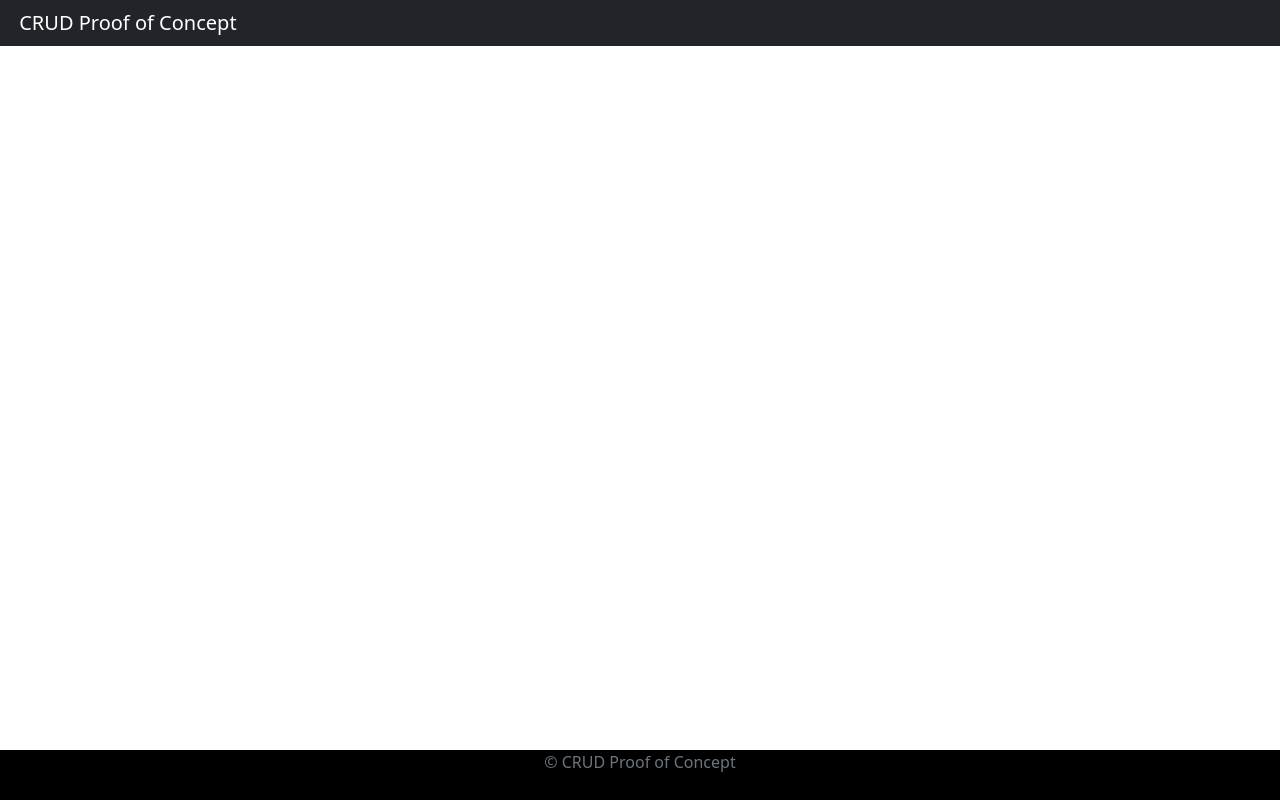
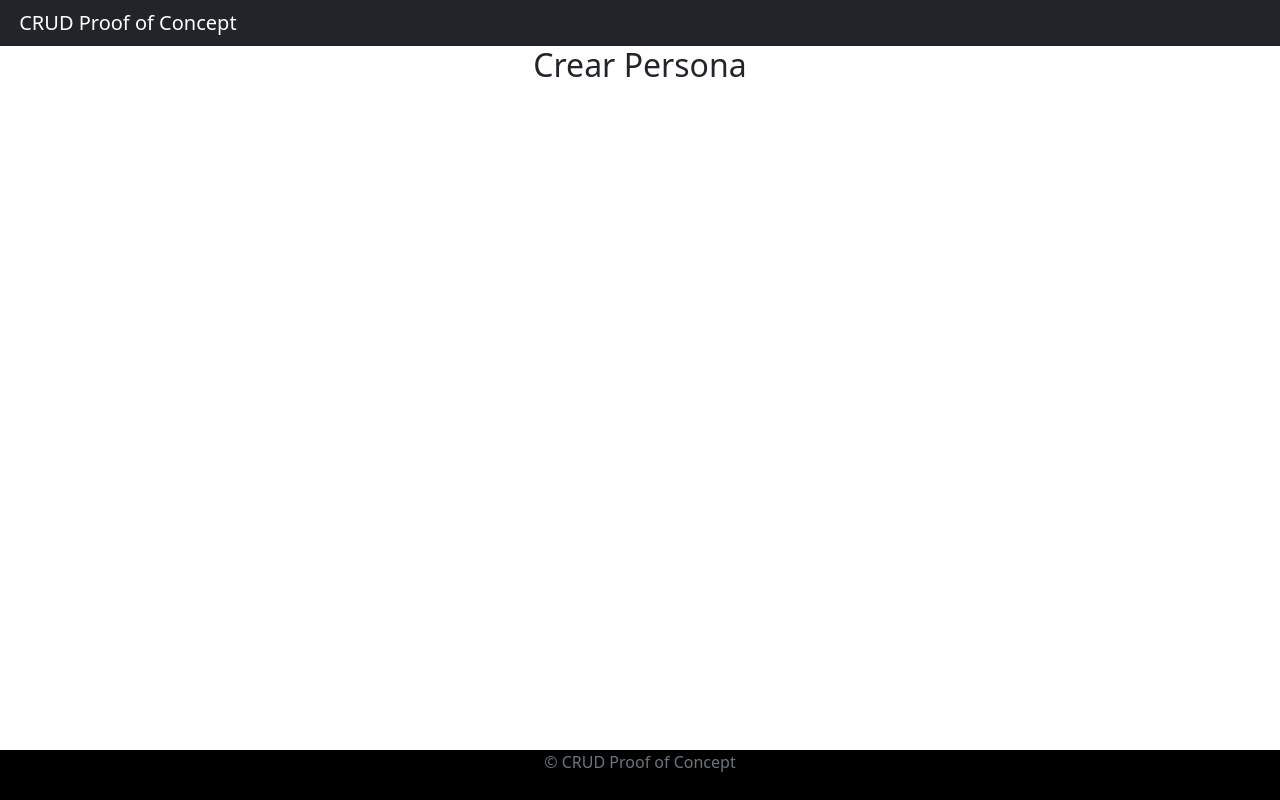
Before and after one commit to jlsuh/crud-poc, a React (Create React App) app in the folder frontend/: page /persons/create in a window 1280 px wide. Built offline with nearby package versions, Linux system fonts and the light colour scheme.

Commit message:
feat: add create person route

```diff
--- a/frontend/src/App.js
+++ b/frontend/src/App.js
@@ -3,6 +3,7 @@ import { BrowserRouter as Router, Routes, Route } from 'react-router-dom';
 import Bar from './components/Bar';
 import FooterComponent from './components/Footer';
 import Table from './components/Table';
+import CreatePerson from './components/CreatePerson';
 
 function App() {
   return (
@@ -13,6 +14,7 @@ function App() {
           <Routes>
             <Route exact path='/' element={<Table />} />
             <Route exact path='/persons' element={<Table />} />
+            <Route path='/persons/create' element={<CreatePerson />} />
           </Routes>
         </div>
         <FooterComponent />
--- /dev/null
+++ b/frontend/src/components/CreatePerson.jsx
@@ -0,0 +1,9 @@
+import { Fragment } from 'react';
+
+export default function CreatePerson() {
+  return (
+    <Fragment>
+      <h2 className='text-center'>Crear Persona</h2>
+    </Fragment>
+  )
+}
```
Also changed, not shown: frontend/src/components/Footer.jsx (line endings or trailing spaces).
